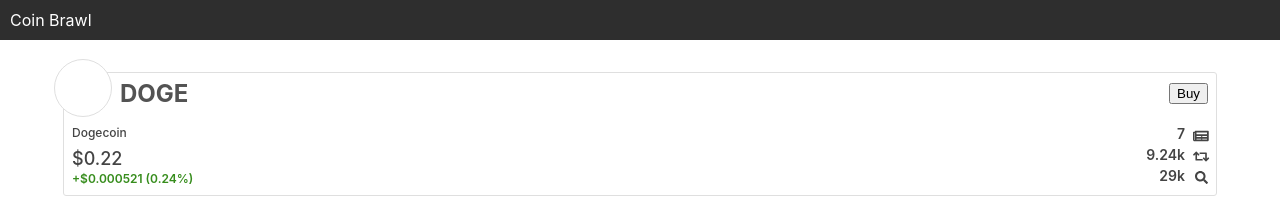
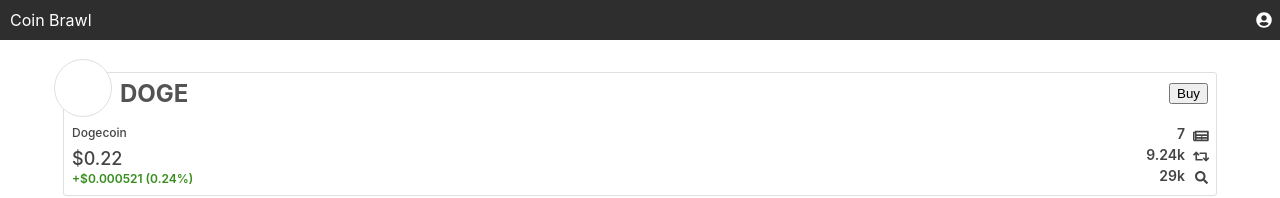
Before and after one commit to michael-krontz/coin-brawl, a React (Create React App) app: page / in a window 1280 px wide. Shown: the top 198 px of the page. Built offline with nearby package versions, Linux system fonts and the light colour scheme.

Commit message:
Added icons

```diff
--- a/src/App.css
+++ b/src/App.css
@@ -166,6 +166,17 @@
   color: #444444;
 }
 
+.header-wrapper {
+  display: flex;
+  justify-content: flex-start;
+  width: 100%;
+}
+
+.account-icon {
+  margin-left: auto;
+  margin-right: 8px;
+}
+
 .join-card {
   width: 90vw;
   height: 230px;
--- a/src/App.js
+++ b/src/App.js
@@ -1,13 +1,10 @@
 import './App.css';
 import { FontAwesomeIcon } from '@fortawesome/react-fontawesome'
-import { faNewspaper } from '@fortawesome/free-solid-svg-icons'
-import { faSearch } from '@fortawesome/free-solid-svg-icons'
-import { faRetweet } from '@fortawesome/free-solid-svg-icons'
-
-
+import { faNewspaper, faSearch, faRetweet, faUserCircle } from '@fortawesome/free-solid-svg-icons'
 const headlineIcon = <FontAwesomeIcon icon={faNewspaper} />
 const searchIcon = <FontAwesomeIcon icon={faSearch} />
 const tweetIcon = <FontAwesomeIcon icon={faRetweet} />
+const accountIcon = <FontAwesomeIcon icon={faUserCircle} />
 
 function CoinCard() {
   return (
@@ -24,6 +21,7 @@
             <div className="coin-price-usd">$0.22</div>
             <div className="coin-price-ticker">+$0.000521 (0.24%)</div>
           </div>
+
           <div className="coin-card-content-right">
             <div className="stat-wrapper">
               <div className="headline-stat">7</div>
@@ -66,7 +64,10 @@
   return (
     <div className="App">
       <header className="App-header">
-        Coin Brawl
+        <div className="header-wrapper">
+          <div>Coin Brawl</div>
+          <div className="account-icon">{accountIcon}</div>
+        </div>
       </header>
       <CoinCard></CoinCard>
       <CoinCard></CoinCard>
```
